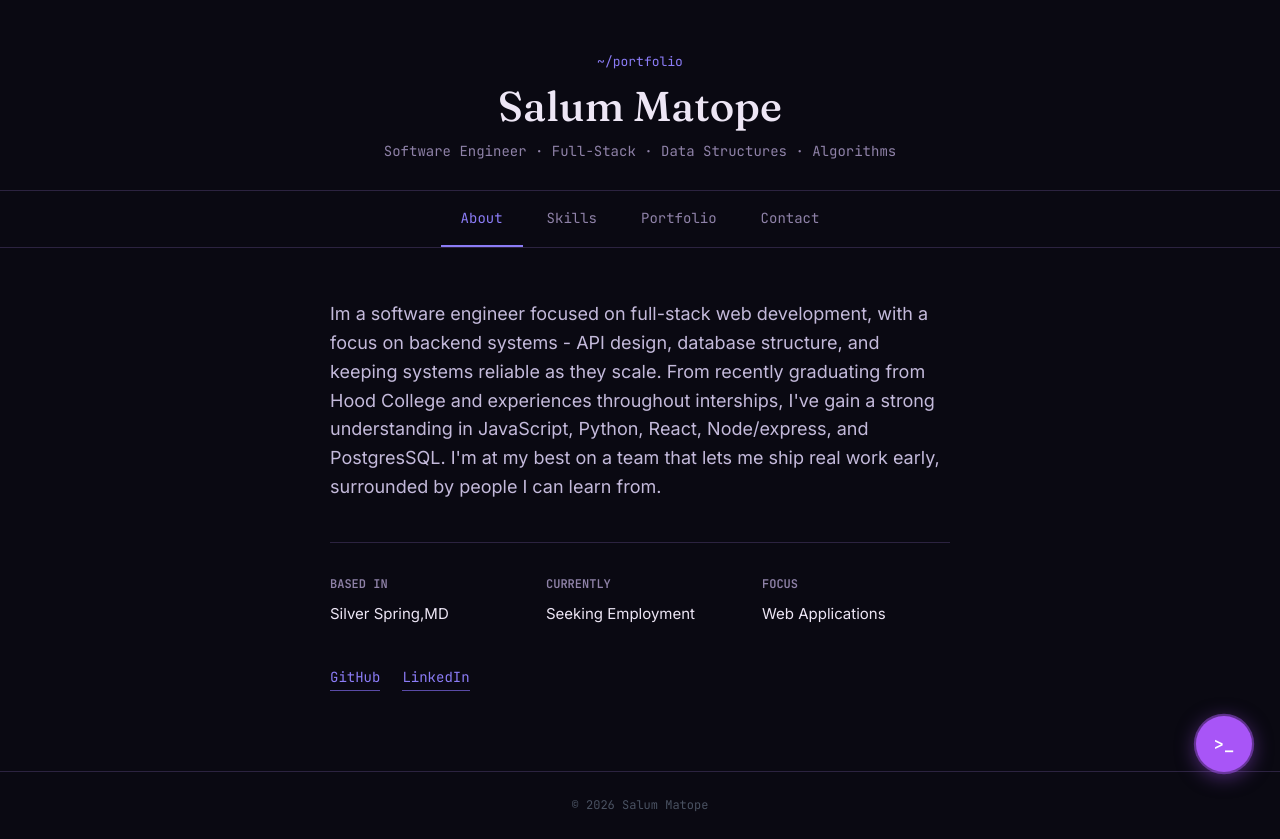
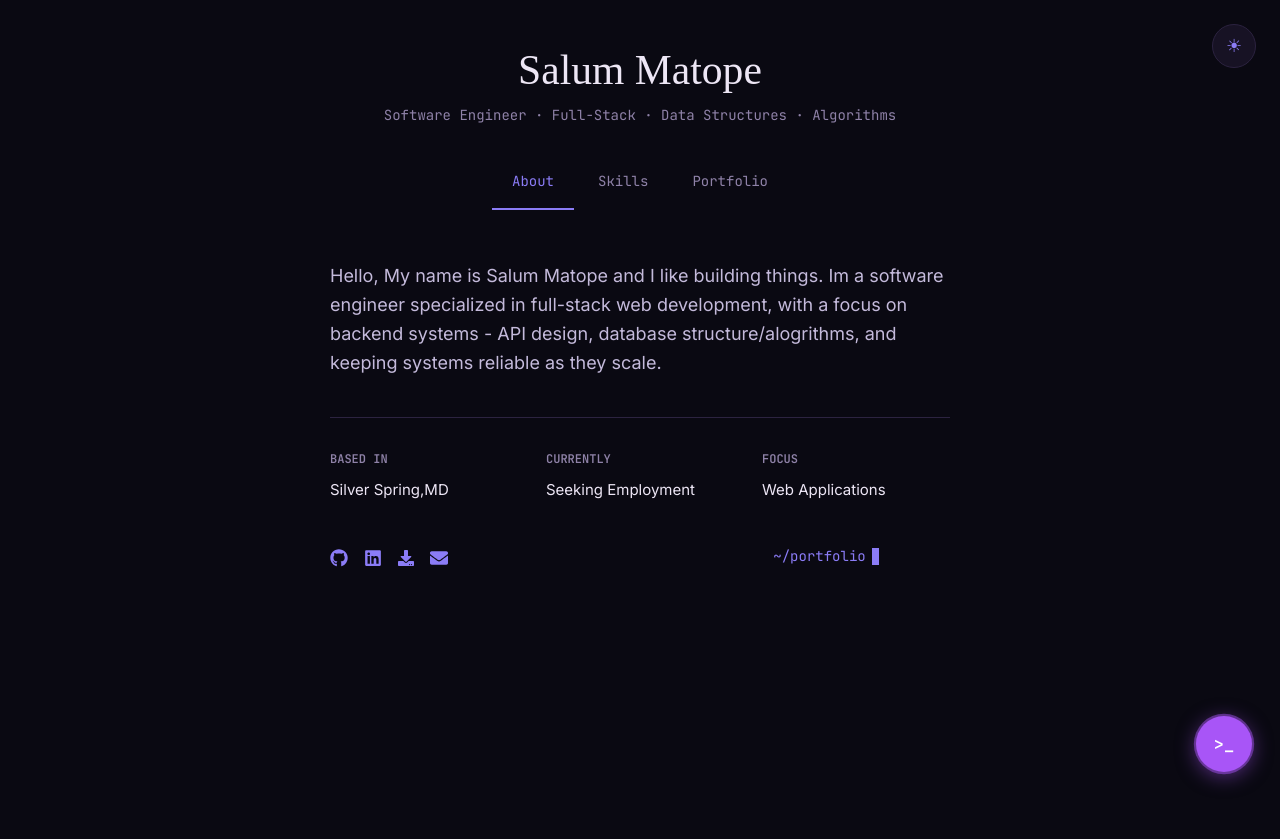
Before and after one commit to Salum14/Portfolio, a React (Vite) app: page /#info in a window 1280 px wide. After the commit the page ends 800 px from the top, so only its background shows below. Built offline with nearby package versions, Linux system fonts and the light colour scheme.

Commit message:
added icons, revised my bio, removed contact tab, revised the css of the site itsef

```diff
--- a/package.json
+++ b/package.json
@@ -11,7 +11,8 @@
   },
   "dependencies": {
     "react": "^19.2.8",
-    "react-dom": "^19.2.8"
+    "react-dom": "^19.2.8",
+    "react-icons": "^5.7.0"
   },
   "devDependencies": {
     "@eslint/js": "^10.0.1",
--- a/src/App.css
+++ b/src/App.css
@@ -7,7 +7,7 @@
   --muted: #8F82A8;
   --accent: #8B7CF6;
   --accent-dim: #5A4BA6;
-  --serif: 'Fraunces', serif;
+  --serif: 'Space Grotesk', serif;
   --mono: 'JetBrains Mono', monospace;
   --sans: 'Inter', sans-serif;
 }
@@ -23,13 +23,13 @@ a{color:inherit;}
 .wrap{max-width:840px; margin:0 auto; padding:0 28px; width:100%;}
 
 /* Identity */
-.identity{padding:48px 0 28px; border-bottom:1px solid var(--border);text-align: center}
+.identity{padding:48px 0 28px; text-align: center}
 .identity .tag{font-family:var(--mono); font-size:13px; color:var(--accent); margin-bottom:14px;}
 .identity h1{font-family:var(--serif); font-weight:500; font-size:clamp(1.9rem, 5vw, 2.6rem); line-height:1.1;}
 .identity .role{font-family:var(--mono); color:var(--muted); margin-top:10px; font-size:14px;}
 
 /* Tab nav */
-nav{position:sticky; top:0; background:var(--bg); border-bottom:1px solid var(--border); z-index:10;}
+nav{position:sticky; top:0; background:var(--bg); z-index:10;}
 nav .tabs{display:flex; gap:4px; overflow-x:auto;justify-content:center;}
 nav button{
   font-family:var(--mono); font-size:14px; background:none; border:none;
@@ -55,9 +55,31 @@ main{flex:1; padding:52px 0 80px;}
 }
 .fact h4{font-family:var(--mono); font-size:12px; color:var(--muted); margin-bottom:8px;}
 .fact p{font-size:15px;}
-.links{margin-top:40px; display:flex; gap:22px; font-family:var(--mono); font-size:14px;}
-.links a{color:var(--accent); text-decoration:none; border-bottom:1px solid var(--accent-dim); padding-bottom:2px;}
-.links a:hover{border-color:var(--accent);}
+
+.links{
+  margin-top:40px;
+  display:grid;
+  grid-template-columns: repeat(3, minmax(160px, 1fr));
+  gap:28px;
+  font-family:var(--mono);
+  font-size:14px;
+}
+
+.icon-group{
+  grid-column:1;
+  display:flex;
+  align-items:center;
+  gap:16px;
+}
+
+.icon-group a{
+  color:var(--accent);
+  display:inline-flex;
+  align-items:center;
+}
+.icon-group a:hover{
+  color:var(--accent-dim);
+}
 
 /* Skills */
 .skill-grid{display:grid; grid-template-columns:repeat(auto-fit, minmax(200px,1fr)); gap:36px;}
@@ -84,12 +106,12 @@ main{flex:1; padding:52px 0 80px;}
 .entry a.repo:hover{color:var(--accent);}
 
 /* Contact */
-.contact-lede{font-family:var(--serif); font-weight:500; font-size:clamp(1.6rem,4vw,2.2rem); max-width:16ch; margin-bottom:36px;}
+/* .contact-lede{font-family:var(--serif); font-weight:500; font-size:clamp(1.6rem,4vw,2.2rem); max-width:16ch; margin-bottom:36px;}
 .contact-list{border-top:1px solid var(--border);}
 .contact-row{display:flex; justify-content:space-between; align-items:center; padding:18px 0; border-bottom:1px solid var(--border);}
 .contact-row .label{font-family:var(--mono); font-size:12px; color:var(--muted);}
 .contact-row a, .contact-row span{color:var(--ink); text-decoration:none; font-size:15px;}
-.contact-row a:hover{color:var(--accent);}
+.contact-row a:hover{color:var(--accent);} */
 
 footer.fine{padding:24px 0; border-top:1px solid var(--border); font-family:var(--mono); font-size:12px; color:#4A5262; text-align:center;}
 
@@ -180,3 +202,80 @@ footer.fine{padding:24px 0; border-top:1px solid var(--border); font-family:var(
 
 @keyframes overlayFade{ from{opacity:0;} to{opacity:1;} }
 @keyframes windowPop{ from{opacity:0; transform:scale(0.96);} to{opacity:1; transform:none;} }
+
+.terminal-link{
+  grid-column:3;
+  justify-self:start;
+  background:none;
+  border:none;
+  padding: 5px;
+  cursor:pointer;
+  font-family:var(--mono);
+  font-size:14px;
+  color:var(--accent);
+}
+.terminal-link:hover{ border-color:var(--accent); }
+
+.typewriter{
+  display:inline-block;
+  overflow:hidden;
+  white-space:nowrap;
+  width:12.5ch;
+  animation: typing 1.4s steps(11, end) forwards;
+}
+
+@keyframes typing{
+  from{ width:0; }
+  to{ width:12.5ch; }
+}
+
+.cursor-block{
+  display:inline-block;
+  width:.5em;
+  height:1.2em;
+  background:var(--accent);
+  margin-left:0px;
+  vertical-align:middle;
+  transform:translateY(-4px);
+  animation: blink-caret .9s step-end infinite;
+}
+
+@keyframes blink-caret{
+  0%, 49%{ opacity:1; }
+  50%, 100%{ opacity:0; }
+}
+
+:root[data-theme='light']{
+  --bg: #F7F5F2;
+  --panel: #ECE8F5;
+  --border: #DCD5EC;
+  --ink: #1E1A2E;
+  --body: #453F5C;
+  --muted: #756F8C;
+  --accent: #6D4FD1;
+  --accent-dim: #B7A6EF;
+}
+
+:root[data-theme='light'] body::before{
+  display:none;
+}
+
+.theme-toggle-btn{
+  position:fixed;
+  top:24px;
+  right:24px;
+  width:44px;
+  height:44px;
+  border-radius:50%;
+  background:var(--panel);
+  border:1px solid var(--border);
+  color:var(--accent);
+  font-size:18px;
+  display:flex;
+  align-items:center;
+  justify-content:center;
+  cursor:pointer;
+  z-index:150;
+  transition:transform .15s ease;
+}
+.theme-toggle-btn:hover{ transform:scale(1.08); }
--- a/src/App.jsx
+++ b/src/App.jsx
@@ -3,11 +3,10 @@ import Nav from './components/Nav.jsx'
 import Info from './components/Info.jsx'
 import Skills from './components/Skills.jsx'
 import Portfolio from './components/Portfolio.jsx'
-import Contact from './components/Contact.jsx'
 import Terminal from './components/Terminal/Terminal.jsx'
 import './App.css'
 
-const TABS = ['info', 'skills', 'portfolio', 'contact']
+const TABS = ['info', 'skills', 'portfolio']
 
 export default function App() {
   const initialTab = TABS.includes(window.location.hash.replace('#', ''))
@@ -16,17 +15,30 @@ export default function App() {
 
   const [activeTab, setActiveTab] = useState(initialTab)
   const [terminalOpen, setTerminalOpen] = useState(false)
+  const [theme, setTheme] = useState(
+    () => localStorage.getItem('theme') || 'dark'
+  )
 
   useEffect(() => {
     window.history.replaceState(null, '', '#' + activeTab)
   }, [activeTab])
 
+  useEffect(() => {
+    document.documentElement.setAttribute('data-theme', theme)
+    localStorage.setItem('theme', theme)
+  }, [theme])
+
   return (
     <div className="app">
+      <button
+        className="theme-toggle-btn"
+        onClick={() => setTheme(theme === 'dark' ? 'light' : 'dark')}
+        aria-label="Toggle light and dark mode"
+      >
+        {theme === 'dark' ? '☀' : '☾'}
+      </button>
+
       <div className="container identity">
-        <button className="tag-btn" onClick={() => setTerminalOpen(true)}>
-          ~/portfolio
-        </button>
         <h1>Salum Matope</h1>
         <div className="role">
           Software Engineer · Full-Stack · Data Structures · Algorithms
@@ -36,13 +48,12 @@ export default function App() {
       <Nav activeTab={activeTab} setActiveTab={setActiveTab} />
 
       <main className="container">
-        {activeTab === 'info' && <Info />}
+        {activeTab === 'info' && <Info onOpenTerminal={() => setTerminalOpen(true)} />}
         {activeTab === 'skills' && <Skills />}
         {activeTab === 'portfolio' && <Portfolio />}
         {activeTab === 'contact' && <Contact />}
       </main>
 
-      <footer className="fine">© 2026 Salum Matope</footer>
 
       <button
         className="terminal-toggle-btn"
--- a/src/components/Info.jsx
+++ b/src/components/Info.jsx
@@ -1,8 +1,10 @@
-export default function Info() {
+import { FaLinkedin, FaGithub, FaDownload, FaEnvelope } from 'react-icons/fa'
+
+export default function Info({ onOpenTerminal }) {
   return (
     <section className="panel">
       <p className="lede">
-        Im a software engineer focused on full-stack web development, with a focus on backend systems - API design, database structure, and keeping systems reliable as they scale. From recently graduating from Hood College and experiences throughout interships, I've gain a strong understanding in JavaScript, Python, React, Node/express, and PostgresSQL. I'm at my best on a team that lets me ship real work early, surrounded by people I can learn from.
+        Hello, My name is Salum Matope and I like building things. Im a software engineer specialized in full-stack web development, with a focus on backend systems - API design, database structure/alogrithms, and keeping systems reliable as they scale.
       </p>
       <p className="lede">
 
@@ -22,11 +24,25 @@ export default function Info() {
           <p> Web Applications</p>
         </div>
       </div>
+      <div className="links">
+      <div className="icon-group">
+        <a href="https://github.com/Salum14"target="_blank" rel="noopener noreferrer">
+          <FaGithub size={18} />
+        </a>
+        <a href="https://www.linkedin.com/in/salum-matope-33129628a/" target="_blank" rel="noopener noreferrer">
+          <FaLinkedin size={18} />
+        </a>
+        <a href="/resume.pdf" download aria-label="Download CV">
+          <FaDownload size={16} />
+        </a>
+        <a href="mailto:salum.matope14@gmail.com" aria-label="Email">
+          <FaEnvelope size={18} />
+        </a>
+        </div>
 
-      <div className="links">
-        <a href="https://github.com/Salum14"target="_blank" rel="noopener noreferrer">GitHub</a>
-        <a href="https://www.linkedin.com/in/salum-matope-33129628a/" target="_blank" rel="noopener noreferrer">LinkedIn</a>
-        {/* <a href="">Resume</a> */}
+        <button className="terminal-link" onClick={onOpenTerminal} aria-label="Open terminal mode">
+          <span className="typewriter">~/portfolio</span><span className="cursor-block"></span>
+        </button>
       </div>
     </section>
   )
--- a/src/components/Nav.jsx
+++ b/src/components/Nav.jsx
@@ -2,7 +2,6 @@ const TABS = [
   { id: 'info', label: 'About' },
   { id: 'skills', label: 'Skills' },
   { id: 'portfolio', label: 'Portfolio' },
-  { id: 'contact', label: 'Contact' },
 ]
 
 export default function Nav({ activeTab, setActiveTab }) {
--- a/src/components/Portfolio.jsx
+++ b/src/components/Portfolio.jsx
@@ -4,9 +4,9 @@ const PROJECTS = [
     name: 'Portfolio',
     images: ['/portfolio-about-page.png', '/portfolio-terminal-mode.png'],
     description:
-      'My portfolio website with a macOS terminal feature to introduce myself and display my work',
+      'My personal website with a macOS terminal feature to for users to interact with and to display my work',
     stack: ['React', 'Vite', 'CSS'],
-    repo: '',
+    repo: 'https://github.com/Salum14/Portfolio',
   },
   {
     year: '2025',
--- a/src/components/Skills.jsx
+++ b/src/components/Skills.jsx
@@ -1,34 +1,34 @@
 const SKILL_CATEGORIES = [
   {
-    title: 'LANGUAGES',
+    title: 'Languages',
     items: [
-      { name: 'Java', level: 'proficient' },
-      { name: 'Python', level: 'daily' },
-      { name: 'React', level: 'daily' },
+      { name: 'Java' },
+      { name: 'Python'},
+      { name: 'React'},
     ],
   },
   {
-    title: 'INFRASTRUCTURE',
+    title: 'Frameworks',
     items: [
-      { name: 'AWS', level: 'daily' },
-      { name: 'GCP', level: 'daily' },
-      { name: 'SQL', level: 'proficient' },
+      { name: 'FastAPI'},
+      { name: 'Spring Boot'},
+      { name: 'Flask'},
     ],
   },
   {
     title: 'Databases',
     items: [
-      { name: 'Node.js', level: 'proficient' },
-      { name: 'SQLite', level: 'familiar' },
-      { name: 'Express', level: 'familiar' },
+      { name: 'MongoDB'},
+      { name: 'SQLite'},
+      { name: 'MySQL'},
     ],
   },
   {
-    title: 'TOOLS',
+    title: 'Tools',
     items: [
-      { name: 'Git', level: 'daily' },
-      { name: 'Github', level: 'daily' },
-      { name: 'Vs code', level: 'daily' },
+      { name: 'Git'},
+      { name: 'Github'},
+      { name: 'Vs code'},
     ],
   },
 ]
```
Also changed, not shown: 2 other files (tests, documents, lock files or other folders).
